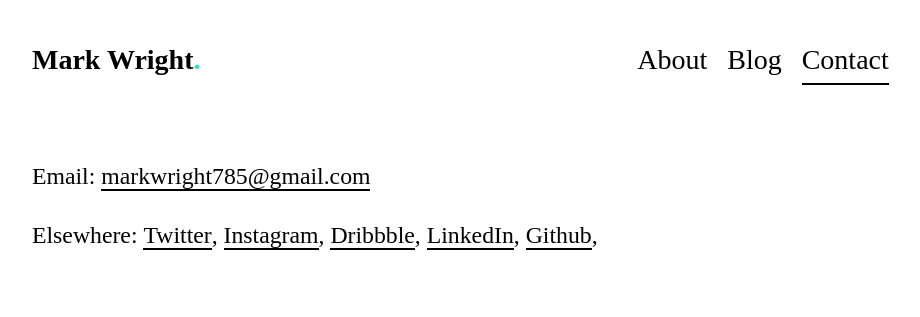
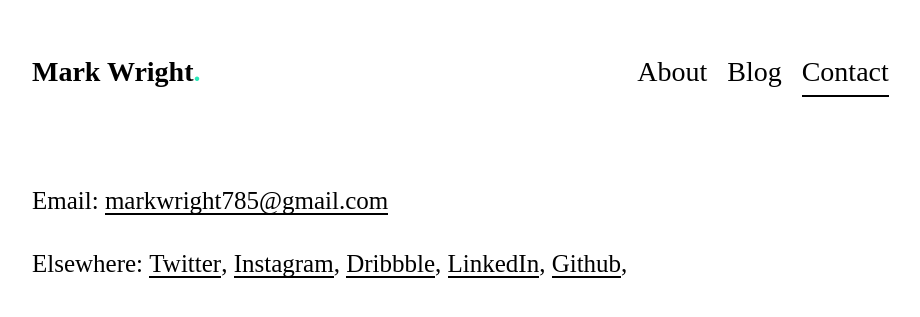
Before and after one commit to mrkwrght/mrkwrghtdotcom, a Jekyll site: the page built from contact.html, in a window 1280 px wide. Shown: the top 317 px of the page, without its empty margins (128-1048 px from the left). Built offline with Jekyll 4.4.1, drawn with Linux system fonts in a browser that asks for light colours; some web fonts are replaced.

Commit message:
changed fonts to match

```diff
--- a/_layouts/post.html
+++ b/_layouts/post.html
@@ -8,7 +8,7 @@
 <div class="post">
   <h1 class="post-title">{{ page.title }}<span class="green">.</span></h1>
   <span class="post-date">
-    <time>{{ page.date | date_to_string }}</time>
+    <time>{{ page.date | date_to_long_string}}</time>
   </span>
   <div class="post-tag">
     <ul>
--- a/_sass/_nav.scss
+++ b/_sass/_nav.scss
@@ -17,7 +17,6 @@
 	float: left;
   font-size: 28px;
 	list-style-type: none;
-	font-weight: bold;
   margin-right: 20px;
 }
 
@@ -38,8 +37,7 @@
 }
 
 
-.active {
-}
+
 
 @media (max-width: 48rem){
 	nav {
--- a/_sass/_site.scss
+++ b/_sass/_site.scss
@@ -54,9 +54,6 @@
         text-decoration: none;
       }
     }
-
-
-
   }
 
   &-nav {
@@ -129,8 +126,7 @@
   &-date {
     margin-bottom: .5rem;
     color: $oc-gray-8;
-    font-size: .75rem;
-    text-transform: uppercase;
+    font-size: 1rem;
   }
 
    &-tag {
@@ -173,7 +169,6 @@
 
   &-disqus {
     margin-top: 4rem;
-    font-size: $base-font-size;
   }
 
 }
@@ -207,18 +202,19 @@
     &-title {
       font-size : 2.25rem;
       font-weight: 600;
+      margin-bottom: .5rem;
     }
 
     &-date {
-      color: $base-lighten-color;
-      font-size: .8rem;
-      text-transform: uppercase;
+      color: $oc-gray-8;
+      font-size: 1rem;
+      margin-bottom: .5rem;
+
     }
 
     &-desc {
       color: $base-color;
       margin-bottom: .25rem;
-      font-size: 1.25rem;
       max-width: 55ch;
     }
   }
--- a/_sass/_typography.scss
+++ b/_sass/_typography.scss
@@ -19,15 +19,15 @@
   }
 }
 
+
+
 /*--------------
   Link
   -------------- */
 a {
   color: $oc-black;
   text-decoration: none;
-  font-weight: normal;
   border-bottom: 2px solid black;
-
   display: inline-block;
   line-height:  1;
 
@@ -76,18 +76,6 @@
   line-height: 1.225em;
 }
 
-
-h2 a:hover {
-  border-bottom: 2px solid #29E7B8;
-}
-
-h2 a {
-  color: black;
-  border-bottom: 2px solid black;
-  font-weight: 600;
-  transition: color 0.5s ease;
-}
-
 h3 {
   font-size: 1.5em;
   line-height: 1.43em;
@@ -114,7 +102,6 @@
   color: $oc-black;
   margin: 0 0 1rem;
   line-height: 1.7em;
-  font-size: 1.25rem;
 }
 
 .lede {
--- a/_sass/_variables.scss
+++ b/_sass/_variables.scss
@@ -7,11 +7,10 @@
 $code-font: Menlo, 'Spoqa Han Sans', Monaco, monospace;
 $code-gist-font: Menlo, Monaco, "Courier New", monospace;
 
-$base-font-size: 19px;
+$base-font-size: 1.25rem;
 $base-font-size-sm: 14px;
 
-$mobile-font-size: 16px;
-
+$mobile-font-size: 1.10rem;
 
 /*--------------
   Color
@@ -30,6 +29,7 @@
 $table-background-color: $oc-gray-1;
 
 $divider-color: $oc-gray-1;
+
 
 
 /*--------------
--- a/index.html
+++ b/index.html
@@ -18,7 +18,7 @@
     {% else %}
     {% endif %}
     <div class="list-post-date">
-      <time>{{ post.date | date_to_string }}</time>
+      <time>{{ post.date | date_to_long_string }}</time>
     </div>
       <h2 class="list-post-title">
           <a href="{{ post.url | prepend: site.baseurl }}">{{ post.title }}</a>
```
Also changed, not shown: images/favicon.ico.
